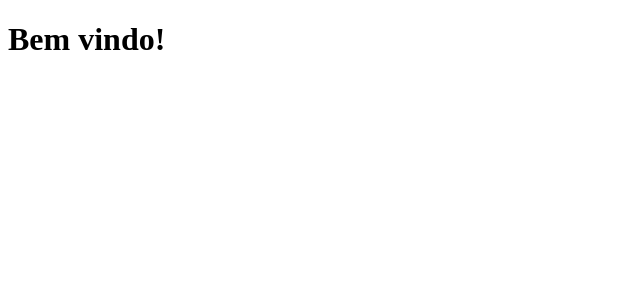
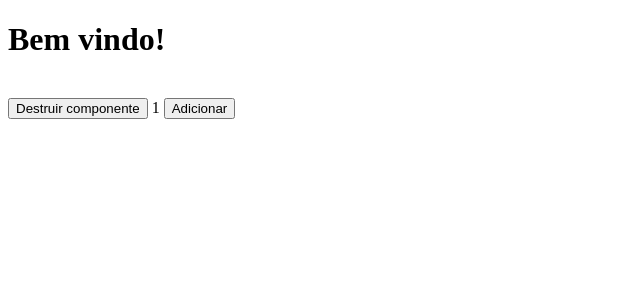
Before and after one commit to JonathasRosa/Angular, an Angular app in the folder my-first-project/Curts/: page / in a window 1280 px wide. Shown: the top 300 px of the page, without its empty margins (0-640 px from the left). Built offline with nearby package versions, Linux system fonts and the light colour scheme.

Commit message:
Update Curts Angular

```diff
--- a/my-first-project/Curts/src/app/app.component.ts
+++ b/my-first-project/Curts/src/app/app.component.ts
@@ -1,15 +1,38 @@
-import { AfterContentChecked, AfterContentInit, AfterViewChecked, AfterViewInit, Component,DoCheck, OnInit } from '@angular/core';
+import { AfterContentChecked, AfterContentInit, AfterViewChecked, AfterViewInit, Component, DoCheck, OnInit } from '@angular/core';
+/*
+  DoCheck,
+  AfterContentChecked,
+  AfterContentInit,
+  AfterViewChecked,
+  AfterViewInit
+*/
 
 @Component({
   selector: 'app-root',
   template: `
-  <app-title></app-title>
+  <app-title *ngIf="destruir"></app-title><br>
+  <button (click)="destruirComponent()">Destruir componente</button>
+  {{valor}}
+  <button (click)="adicionar()">Adicionar</button>
   <router-outlet></router-outlet>`
 })
-export class AppComponent implements OnInit, DoCheck, AfterContentInit, AfterContentChecked, AfterViewInit, AfterViewChecked{
+export class AppComponent implements OnInit, DoCheck, AfterContentInit, AfterContentChecked, AfterViewInit, AfterViewChecked {
+
+  public destruir:boolean = true;
+
+  public valor: number = 1;
+
   constructor() { }
 
+  public adicionar(): number {
+    return this.valor += 1;
+  }
+
   ngOnInit(): void { }
+
+  public destruirComponent() {
+    this.destruir = false;
+  }
 
   ngDoCheck(): void {
     console.log("ngDoCheck");
--- a/my-first-project/Curts/src/app/title/title.component.ts
+++ b/my-first-project/Curts/src/app/title/title.component.ts
@@ -1,17 +1,19 @@
-import { Component, Input, OnChanges, OnInit } from '@angular/core';
+import { Component, Input, OnChanges, OnDestroy, OnInit } from '@angular/core';
 
 @Component({
   selector: 'app-title',
   templateUrl: './title.component.html',
   styleUrls: ['./title.component.scss']
 })
-export class TitleComponent implements OnInit, OnChanges {
+export class TitleComponent implements OnInit, OnChanges, OnDestroy {
 
   @Input() public title:string = "Bem vindo!"
   constructor() { }
   ngOnInit(): void { }
-  ngOnChanges(): void {
-
+  ngOnChanges(): void { }
+  ngOnDestroy(): void {
+    console.log("Deu bom ele foi destruido!")
   }
 
+
 }
```
